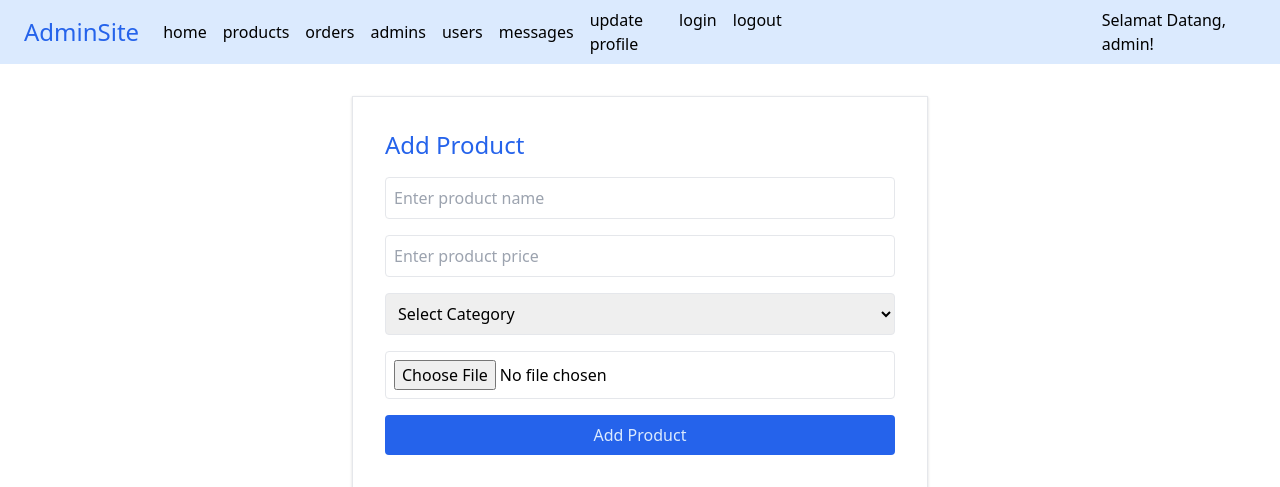
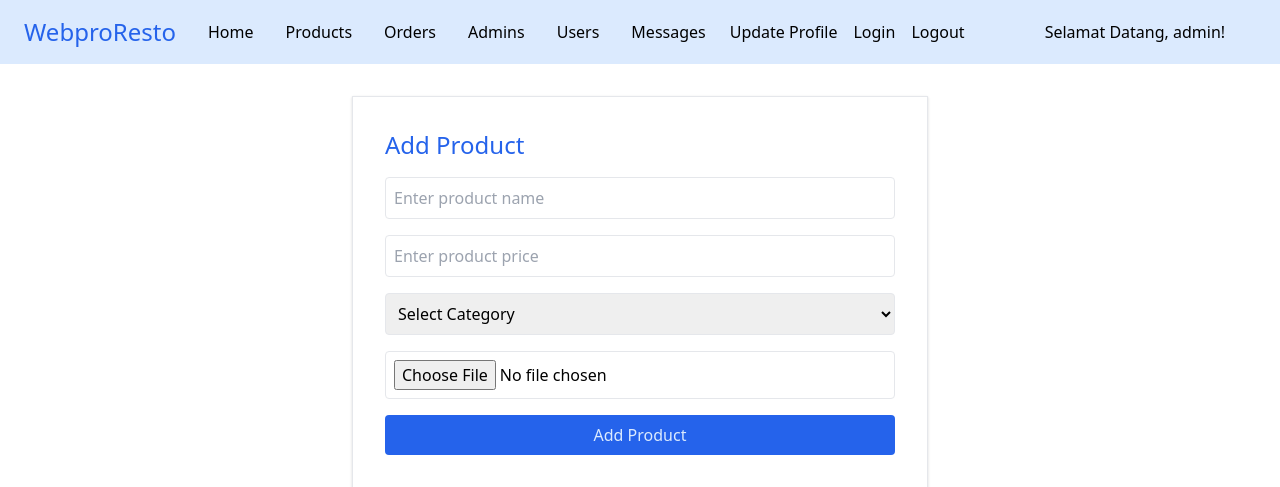
Before and after one commit to SaintChristopherShyandon/UTSLEC_WEBPRO, a PHP site: page /admin/products.php in a window 1280 px wide. Shown: the top 487 px of the page. Run offline with PHP 8.4, Linux system fonts and the light colour scheme; a user stored in the database is signed in; data comes from the database, SQL or seed files in the repository; data that the repository does not hold is empty; some libraries are stand-ins or nearby versions.

Commit message:
admin fix

```diff
--- a/admin/products.php
+++ b/admin/products.php
@@ -18,12 +18,14 @@ if(isset($_POST['add_product'])){
    $price = filter_var($price, FILTER_SANITIZE_STRING);
    $category = $_POST['category'];
    $category = filter_var($category, FILTER_SANITIZE_STRING);
+   $deskripsi = $_POST['deskripsi'];
+   $deskripsi = filter_var($deskripsi, FILTER_SANITIZE_STRING);
 
    $image = $_FILES['image']['name'];
    $image = filter_var($image, FILTER_SANITIZE_STRING);
    $image_size = $_FILES['image']['size'];
    $image_tmp_name = $_FILES['image']['tmp_name'];
-   $image_folder = '../uploaded_img/'.$image;
+   $image_folder = '../resto-images/'.$image;
 
    $select_products = $conn->prepare("SELECT * FROM `products` WHERE name = ?");
    $select_products->execute([$name]);
@@ -36,8 +38,8 @@ if(isset($_POST['add_product'])){
       }else{
          move_uploaded_file($image_tmp_name, $image_folder);
 
-         $insert_product = $conn->prepare("INSERT INTO `products`(name, category, price, image) VALUES(?,?,?,?)");
-         $insert_product->execute([$name, $category, $price, $image]);
+         $insert_product = $conn->prepare("INSERT INTO `products`(name, category, deskripsi, price, image) VALUES(?,?,?,?,?)");
+         $insert_product->execute([$name, $category, $deskripsi, $price, $image]);
 
          $message[] = 'new product added!';
       }
@@ -52,7 +54,7 @@ if(isset($_GET['delete'])){
    $delete_product_image = $conn->prepare("SELECT * FROM `products` WHERE id = ?");
    $delete_product_image->execute([$delete_id]);
    $fetch_delete_image = $delete_product_image->fetch(PDO::FETCH_ASSOC);
-   unlink('../uploaded_img/'.$fetch_delete_image['image']);
+   unlink('../resto-images/'.$fetch_delete_image['image']);
    $delete_product = $conn->prepare("DELETE FROM `products` WHERE id = ?");
    $delete_product->execute([$delete_id]);
    $delete_cart = $conn->prepare("DELETE FROM `cart` WHERE pid = ?");
@@ -103,7 +105,7 @@ if(isset($_GET['delete'])){
 
     </section>
     <section class="p-8" style="padding-top: 0;">
-        <div class="grid grid-cols-1 sm:grid-cols-2 md:grid-cols-3 lg:grid-cols-4 gap-4">
+        <div class="grid grid-cols-1 sm:grid-cols-2 md:grid-cols-3 lg:grid-cols-3 gap-4">
             <?php
             $show_products = $conn->prepare("SELECT * FROM `products`");
             $show_products->execute();
@@ -111,12 +113,13 @@ if(isset($_GET['delete'])){
                 while ($fetch_products = $show_products->fetch(PDO::FETCH_ASSOC)) {
             ?>
             <div class="bg-white border border-gray-200 shadow rounded p-4">
-                <img src="../uploaded_img/<?= $fetch_products['image']; ?>" alt="" class="w-full mb-2">
+                <img src="../resto-images/<?= $fetch_products['image']; ?>" alt="" class="w-full mb-2">
                 <div class="flex justify-between">
-                    <div class="text-2xl text-blue-600"><?= $fetch_products['price']; ?> /-</div>
+                    <div class="text-2xl text-blue-600">Rp. <?= $fetch_products['price']; ?>,000</div>
                     <div><?= $fetch_products['category']; ?></div>
                 </div>
                 <div class="text-xl text-blue-600"><?= $fetch_products['name']; ?></div>
+                <div class="text-sm text-black"><?= $fetch_products['deskripsi']; ?></div>
                 <div class="flex mt-2">
                     <a href="update_product.php?update=<?= $fetch_products['id']; ?>"
                         class="bg-blue-600 text-blue-100 hover:bg-blue-100 hover:text-blue-600 p-2 rounded mr-2">Update</a>
--- a/admin/update_product.php
+++ b/admin/update_product.php
@@ -31,7 +31,7 @@ if(isset($_POST['update'])){
    $image = filter_var($image, FILTER_SANITIZE_STRING);
    $image_size = $_FILES['image']['size'];
    $image_tmp_name = $_FILES['image']['tmp_name'];
-   $image_folder = '../uploaded_img/'.$image;
+   $image_folder = '../resto-images/'.$image;
 
    if(!empty($image)){
       if($image_size > 2000000){
@@ -40,7 +40,7 @@ if(isset($_POST['update'])){
          $update_image = $conn->prepare("UPDATE `products` SET image = ? WHERE id = ?");
          $update_image->execute([$image, $pid]);
          move_uploaded_file($image_tmp_name, $image_folder);
-         unlink('../uploaded_img/'.$old_image);
+         unlink('../resto-images/'.$old_image);
          $message[] = 'image updated!';
       }
    }
@@ -76,7 +76,7 @@ if(isset($_POST['update'])){
             class="max-w-md mx-auto bg-white rounded p-4 border shadow-md">
             <input type="hidden" name="pid" value="<?= $fetch_products['id']; ?>">
             <input type="hidden" name="old_image" value="<?= $fetch_products['image']; ?>">
-            <img src="../uploaded_img/<?= $fetch_products['image']; ?>" alt="" class="mb-4">
+            <img src="../resto-images/<?= $fetch_products['image']; ?>" alt="" class="mb-4">
             <span>Update Name</span>
             <input type="text" required placeholder="Enter product name" name="name" maxlength="100"
                 class="bg-gray-200 p-2 rounded w-full mb-2" value="<?= $fetch_products['name']; ?>">
--- a/components/admin_header.php
+++ b/components/admin_header.php
@@ -1,37 +1,24 @@
-<?php
-if (isset($message)) {
-    foreach ($message as $message) {
-        echo '
-        <div class="message bg-blue-100">
-            <span>' . $message . '</span>
-            <i class="fas fa-times text-blue-600 cursor-pointer" onclick="this.parentElement.remove();"></i>
-        </div>
-        ';
-    }
-}
-?>
-
-<header class="header bg-white">
+<header class="header">
     <section class="flex bg-blue-100 h-16 items-center pr-6 pl-6">
-        <a href="dashboard.php" class="logo text-blue-600 text-2xl">Admin<span
-                class="text-blue-600 text-2xl pr-6">Site</span></a>
+        <a href="dashboard.php" class="logo text-blue-600 text-2xl">Webpro<span
+                class="text-blue-600 text-2xl pr-6">Resto</span></a>
         <nav class="navbar hidden md:flex md:space-x-4">
-            <a href="dashboard.php">home</a>
-            <a href="products.php">products</a>
-            <a href="placed_orders.php">orders</a>
-            <a href="admin_accounts.php">admins</a>
-            <a href="users_accounts.php">users</a>
-            <a href="messages.php">messages</a>
+            <a href="dashboard.php" class="hover:underline p-2">Home</a>
+            <a href="products.php" class="hover:underline p-2">Products</a>
+            <a href="placed_orders.php" class="hover:underline p-2">Orders</a>
+            <a href="admin_accounts.php" class="hover:underline p-2">Admins</a>
+            <a href="users_accounts.php" class="hover:underline p-2">Users</a>
+            <a href="messages.php" class="hover:underline p-2">Messages</a>
         </nav>
-        <div class="profile hidden md:flex md:space-x-4 text-black ml-4">
-            <a href="update_profile.php" class="btn bg-blue-100">update profile</a>
+        <div class="profile hidden md:flex md:flex-row md:space-x-4 text-black ml-4">
+            <a href="update_profile.php" class="btn bg-blue-100">Update Profile</a>
             <div class="flex-btn">
-                <a href="admin_login.php" class="option-btn bg-blue-100">login</a>
+                <a href="admin_login.php" class="option-btn bg-blue-100">Login</a>
             </div>
             <a href="../components/admin_logout.php" onclick="return confirm('logout from this website?');"
-                class="delete-btn">logout</a>
+                class="delete-btn">Logout</a>
         </div>
-        <div class="md:flex hidden ml-40 pl-40">
+        <div class="md:flex hidden md:ml-20">
             <?php
             $select_profile = $conn->prepare("SELECT * FROM `admin` WHERE id = ?");
             $select_profile->execute([$admin_id]);
```
Also changed, not shown: admin/dashboard.php (+1 -33 lines), admin/placed_orders.php (+35 -3 lines).
